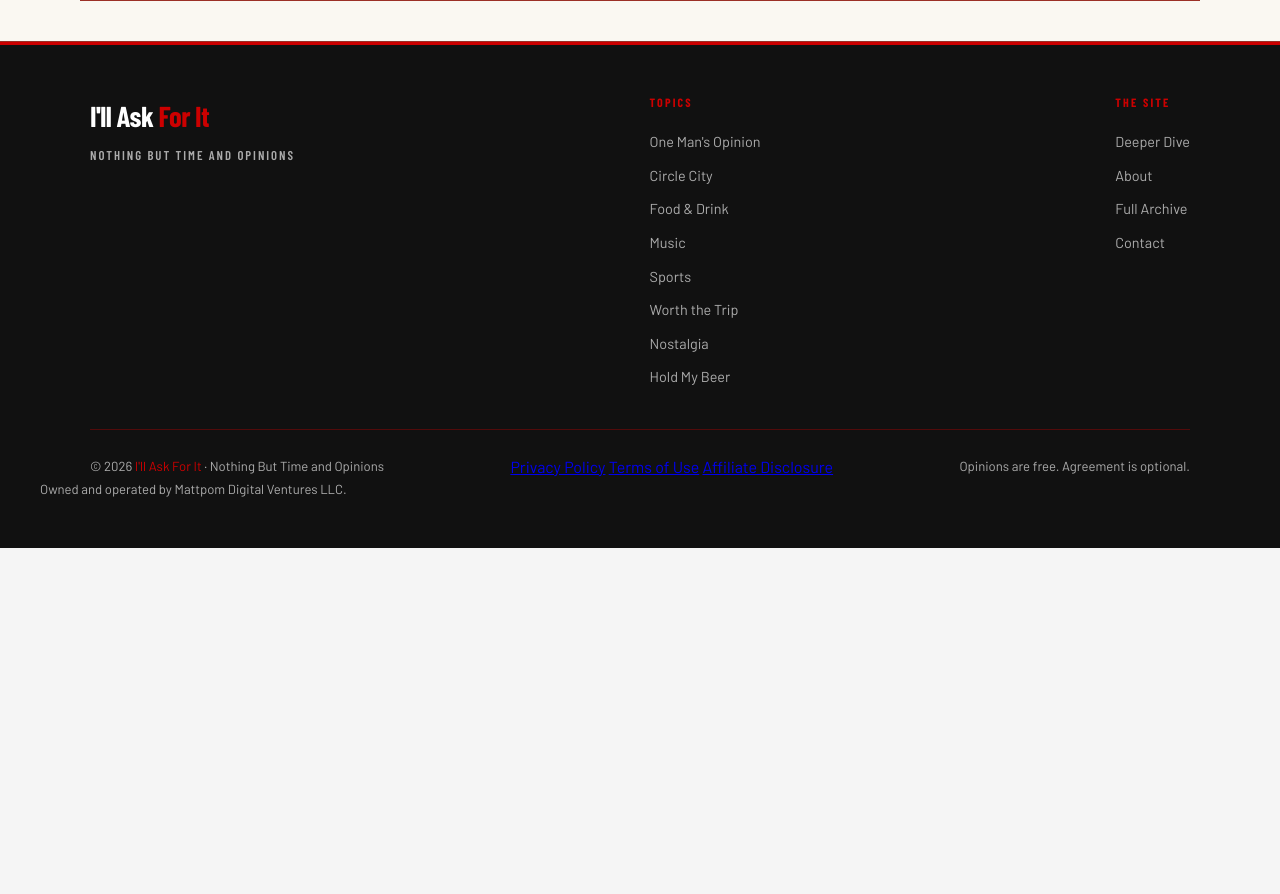
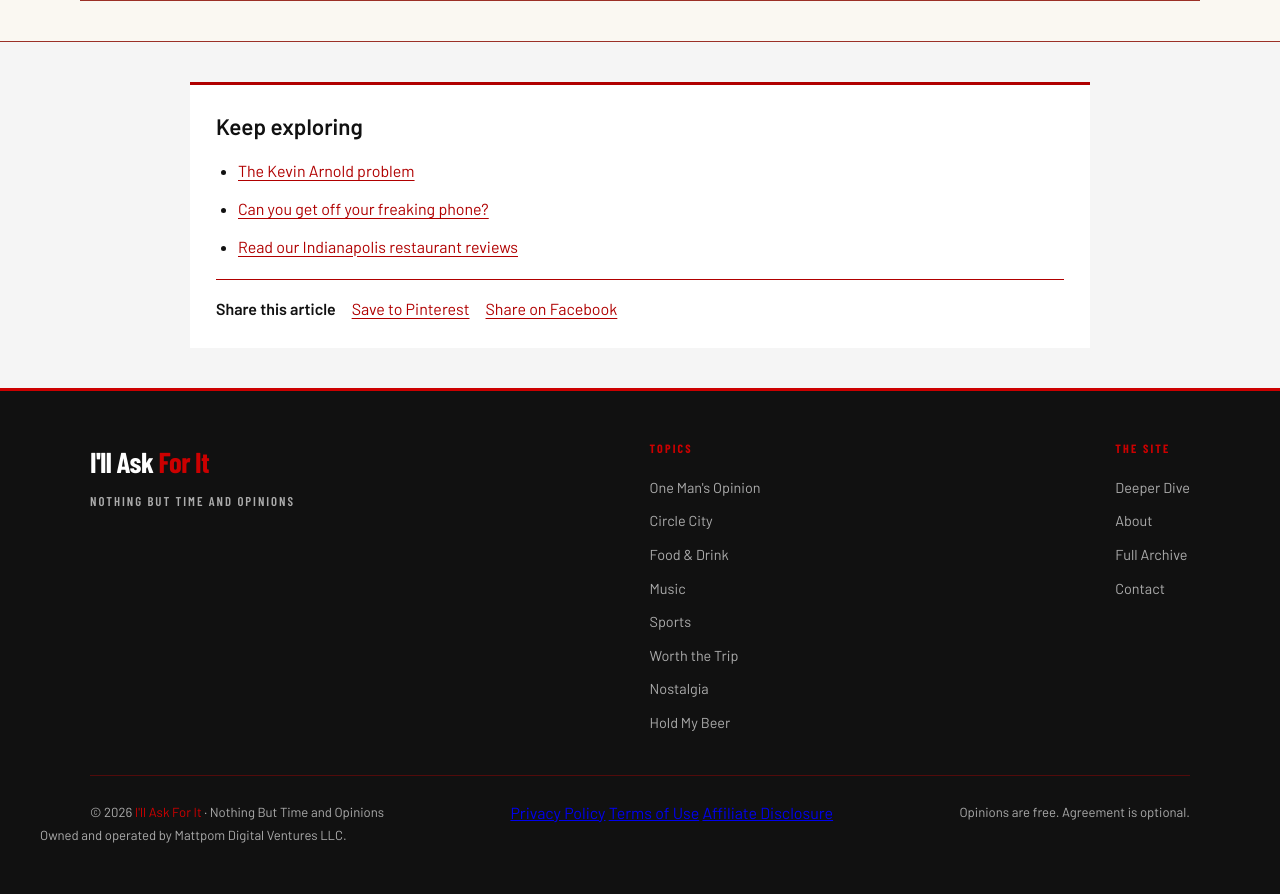
Before and after one commit to mattpom/illaskforit, a plain HTML site: page the-case-for-doing-nothing.html in a window 1280 px wide. Shown: the part 4952-5846 px from the top of the page. Before the commit the page ends 5500 px from the top, so only its background shows below. Drawn offline with nearby package versions, Linux system fonts and the light colour scheme; a web font is replaced by a local one.

Commit message:
Connect article readers to related guides, products, and sharing

```diff
--- /dev/null
+++ b/reader-discovery.css
@@ -0,0 +1,9 @@
+/* Article recommendations and reader-controlled sharing. */
+.reader-discovery{box-sizing:border-box;max-width:900px;margin:40px auto;padding:26px;background:#ffffff;color:#111111;border-top:3px solid #b00000;font:inherit;text-align:left}
+.reader-discovery h2{font:inherit;font-size:1.4rem;font-weight:700;color:#111111;margin:0 0 16px;letter-spacing:normal;line-height:1.4}
+.reader-discovery ul{padding:0 0 0 22px;margin:0 0 20px;display:block}
+.reader-discovery li{margin:12px 0;line-height:1.6;display:list-item}
+.reader-discovery a{color:#b00000;text-decoration:underline;text-underline-offset:3px;font:inherit;overflow-wrap:anywhere}
+.reader-discovery a:focus-visible{outline:3px solid #b00000;outline-offset:4px}
+.reader-discovery .reader-share{border-top:1px solid #b00000;padding-top:16px;display:flex;gap:16px;flex-wrap:wrap;align-items:center;color:#111111;font:inherit}
+@media(max-width:640px){.reader-discovery{margin:28px 16px;padding:20px}}
--- a/the-case-for-doing-nothing.html
+++ b/the-case-for-doing-nothing.html
@@ -96,6 +96,7 @@ gtag('config', 'G-7VE02N4CK7');
 <meta property="og:url" content="https://illaskforit.com/the-case-for-doing-nothing.html">
 <script type="application/ld+json">{"@context":"https://schema.org","@type":"WebPage","name":"The Case For Doing Absolutely Nothing This Summer — I'll Ask For It","url":"https://illaskforit.com/the-case-for-doing-nothing.html","description":"No plans, no itinerary, just a porch, a slow boat, and permission to waste an afternoon. Here's the actual case for doing nothing this summer.","publisher":{"@type":"Organization","name":"I'll Ask for It","url":"https://illaskforit.com"}}</script>
 <link rel="stylesheet" href="revenue-paths.css">
+<link rel="stylesheet" href="reader-discovery.css?v=20261115">
 </head>
 <body>
 <nav>
@@ -152,7 +153,9 @@ gtag('config', 'G-7VE02N4CK7');
 <a href="archive.html" class="btn-primary">More Opinions →</a>
 </div>
 </section>
-<section class="revenue-path" aria-label="Put the idea to use."><div class="revenue-inner"><h2>Put the idea to use.</h2><p>Specific picks for listening, getting outside and everyday use.</p><div class="revenue-grid"><a class="revenue-card" href="things-you-didnt-know-you-needed.html" data-revenue-link="guide" data-position="article-next-step"><strong>Cool Shit: useful gear</strong><span>Specific picks for listening, getting outside and everyday use.</span><b>Read the guide</b></a></div></div></section><footer>
+<section class="revenue-path" aria-label="Put the idea to use."><div class="revenue-inner"><h2>Put the idea to use.</h2><p>Specific picks for listening, getting outside and everyday use.</p><div class="revenue-grid"><a class="revenue-card" href="things-you-didnt-know-you-needed.html" data-revenue-link="guide" data-position="article-next-step"><strong>Cool Shit: useful gear</strong><span>Specific picks for listening, getting outside and everyday use.</span><b>Read the guide</b></a></div></div></section>
+<aside class="reader-discovery" aria-label="Related reading and sharing"><h2>Keep exploring</h2><ul><li><a href="kevin-arnold-the-wonder-years.html">The Kevin Arnold problem</a></li><li><a href="can-you-get-off-your-freaking-phone.html">Can you get off your freaking phone?</a></li><li><a href="https://bestaurantsindy.com/">Read our Indianapolis restaurant reviews</a></li></ul><div class="reader-share"><strong>Share this article</strong><a href="https://www.pinterest.com/pin/create/button/?url=https%3A%2F%2Fillaskforit.com%2Fthe-case-for-doing-nothing.html&amp;description=The+Case+For+Doing+Absolutely+Nothing+This+Summer+%E2%80%94+I%27ll+Ask+For+It&amp;media=https%3A%2F%2Fillaskforit.com%2Fimages%2Fgeist-reservoir-lazy-summer-days.jpg" target="_blank" rel="noopener noreferrer">Save to Pinterest</a><a href="https://www.facebook.com/sharer/sharer.php?u=https%3A%2F%2Fillaskforit.com%2Fthe-case-for-doing-nothing.html" target="_blank" rel="noopener noreferrer">Share on Facebook</a></div></aside>
+<footer>
 <div class="footer-inner">
 <div class="footer-brand"><div class="wordmark">I'll Ask <em>For It</em></div><div class="tagline">Nothing But Time and Opinions</div></div>
 <div class="footer-links"><h4>Topics</h4><ul>
```
Also changed, not shown: can-you-get-off-your-freaking-phone.html (+3 -0 lines), kevin-arnold-the-wonder-years.html (+4 -1 lines), vinyl-is-the-only-way.html (+3 -0 lines).
